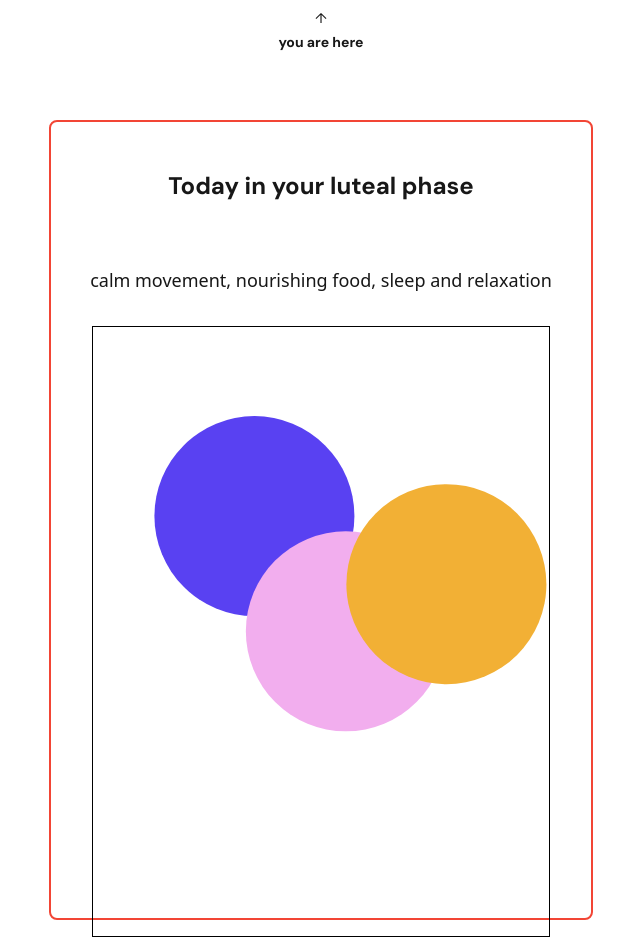
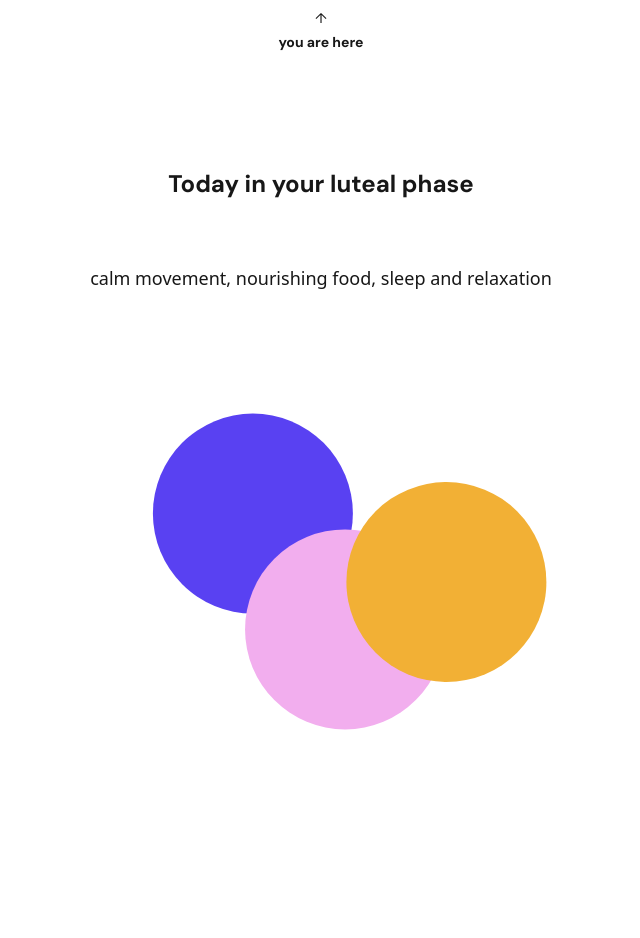
Before and after one commit to zofienora/cyclecoach, a Next.js app in the folder my-app/: page / in a window 1280 px wide. Shown: the part 680-1618 px from the top of the page, without its empty margins (319-959 px from the left). Built offline with nearby package versions, Linux system fonts and the light colour scheme.

Commit message:
deleted border

```diff
--- a/my-app/app/components/PhaseTracker.tsx
+++ b/my-app/app/components/PhaseTracker.tsx
@@ -16,14 +16,14 @@ export default function PhaseTracker() {
     }
     }, []);
   return (
-   <section className="border-2 border-alert rounded-lg p-4 h-screen">
+   <section className="rounded-lg p-4 h-screen">
     <h2 className="text-2xl font-bold font-heading text-foreground text-center py-8">
       Today in your luteal phase
     </h2>
     <h3 className="text-lg font-sans text-foreground text-center py-8">
       calm movement, nourishing food, sleep and relaxation
     </h3>
-    <div ref={containerRef} className="w-[90%] h-[80%] mx-auto border relative">
+    <div ref={containerRef} className="w-[90%] h-[80%] mx-auto relative">
       {/* Top circle */}
       <motion.div
         className="w-50 h-50 rounded-full bg-secondary absolute"
```
